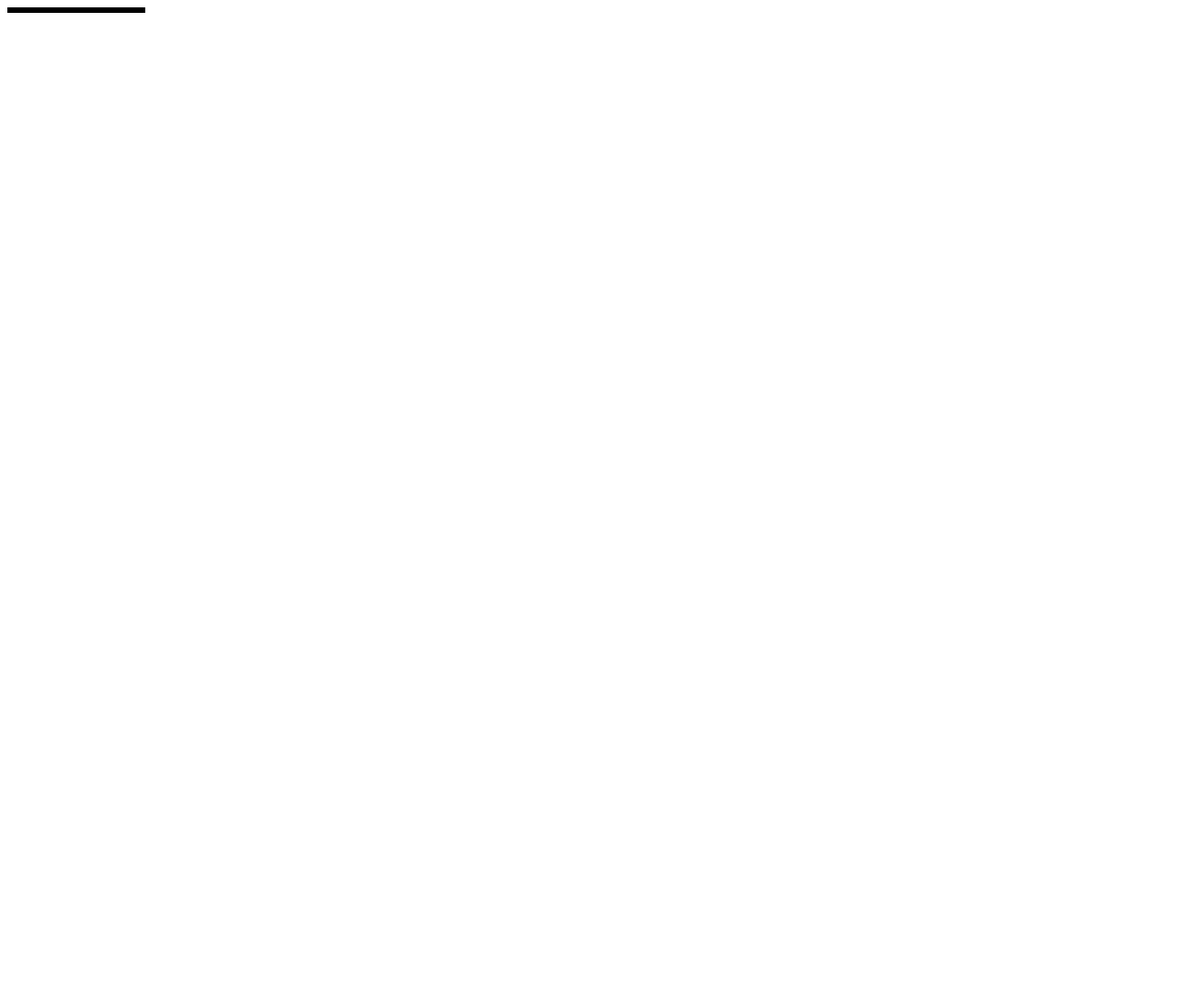
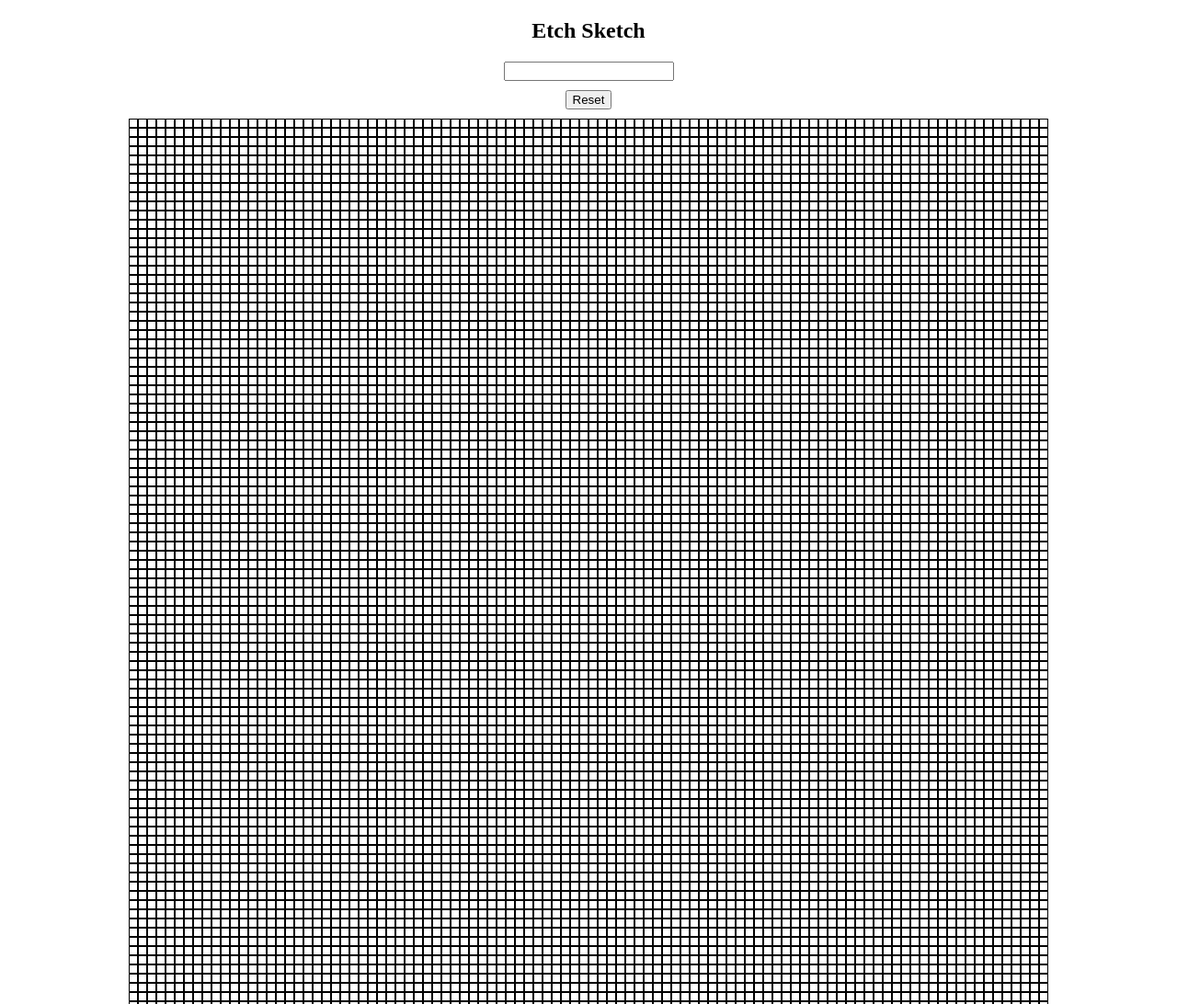
Before and after one commit to rspoonmore/the_odin_project, a plain HTML site: page Web Development 101/EtchSketch/index.html in a window 1280 px wide. Shown: the top 1092 px of the page at 92% size. Before the commit the page ends 800 px from the top, so only its background shows below. Drawn offline with Linux system fonts and the light colour scheme.

Commit message:
Basic board and functionality added in

```diff
--- a/Web Development 101/EtchSketch/index.html
+++ b/Web Development 101/EtchSketch/index.html
@@ -5,7 +5,16 @@
         <link rel="stylesheet" href="style.css">
     </head>
     <body>
-        <div class="cellContainer"></div>
+
+        <div class='container'>
+            <h2>Etch Sketch</h2>
+            <form>
+                <input type="number">
+            </form>
+            <button id='resetButton'>Reset</button>
+            <div class="cellContainer"></div>
+        </div>
+
         <script src="script.js"></script>
     </body>
 </html>
--- a/Web Development 101/EtchSketch/script.js
+++ b/Web Development 101/EtchSketch/script.js
@@ -1,22 +1,47 @@
-let numCells = 3;
-let cellSize = 50;
+let numCells = 100;
+boardSize = 1000;
+
+function addCellToBoard(rowDiv) {
+    let newCell = document.createElement('div');
+            newCell.classList.add('cell');
+            newCell.id = `${i}-${j}`;
+            newCell.addEventListener('mouseenter', () => {newCell.classList.add('hovered')});
+            rowDiv.appendChild(newCell);
+}
+
+function buildBoard(numCells, boardSize) {
+    let cellSize = Math.floor(boardSize / numCells);
     let columnWidths = '';
-let rowHeights = '';
     for(i=0; i < numCells; i++){
-    columnWidths += (cellSize + 'px ')
-    rowHeights += (numCells * cellSize + 'px ')
+        columnWidths += (cellSize + 'px ');
     }
     let cellContainer = document.querySelector('.cellContainer')
-cellContainer.style.cssText = 'grid-template-columns: ' + columnWidths + '; grid-template-rows: ' + rowHeights + ';';
-console.log(rowHeights);
+    cellContainer.style.cssText = 'grid-template-columns: ' + columnWidths + ';';
+    document.documentElement.style.setProperty('--cell-size', (cellSize - 2) + 'px');
+    document.documentElement.style.setProperty('--board-size', boardSize + 'px');
+
     for(i = 0; i < numCells; i++){
         let rowDiv = document.createElement('div');
-    //rowDiv.style.display = 'inline';
         for(j = 0; j < numCells; j++){
-        let newCell = document.createElement('div');
-        newCell.classList.add('cell');
-        newCell.id = `${i}-${j}`
-        rowDiv.appendChild(newCell);
+            addCellToBoard(rowDiv);
         }
         cellContainer.appendChild(rowDiv);
     }
+}
+
+
+function resetView() {
+    let cells = document.querySelectorAll('.cell');
+    cells.forEach((cell) => {
+        cell.classList.remove('hovered');
+    });
+}
+
+
+function game() {
+    buildBoard(numCells, boardSize)
+    resetButton = document.getElementById('resetButton');
+    resetButton.addEventListener('click', resetView);
+}
+
+game()
--- a/Web Development 101/EtchSketch/style.css
+++ b/Web Development 101/EtchSketch/style.css
@@ -1,13 +1,29 @@
+.container {
+    align-items: center;
+    text-align: center;
+}
+
+
 .cellContainer {
     display: grid;
-    /* grid-template-columns: auto auto auto; */
+    justify-content: center;
+    text-align: center;
+    margin: auto;
+    width: var(--board-size);
+    height: var(--board-size);
 }
 
 .cell {
-    background-color: #FFF;
+    color: #FFF;
     border: solid #000 1px;
+    width: var(--cell-size);
+    height: var(--cell-size);
 }
 
 .hovered {
     background-color: #000;
 }
+
+#resetButton {
+    margin: 10px;
+}
```
Lines whose indentation alone changed are shown as unchanged.
